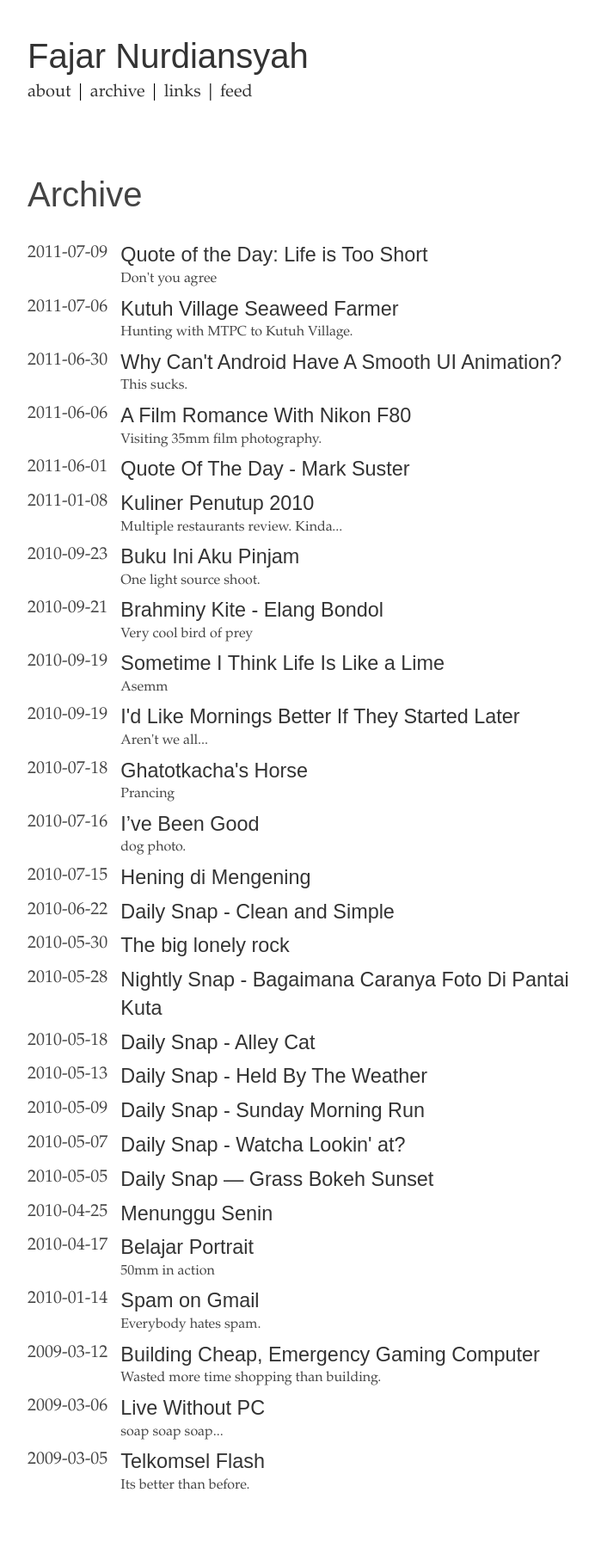
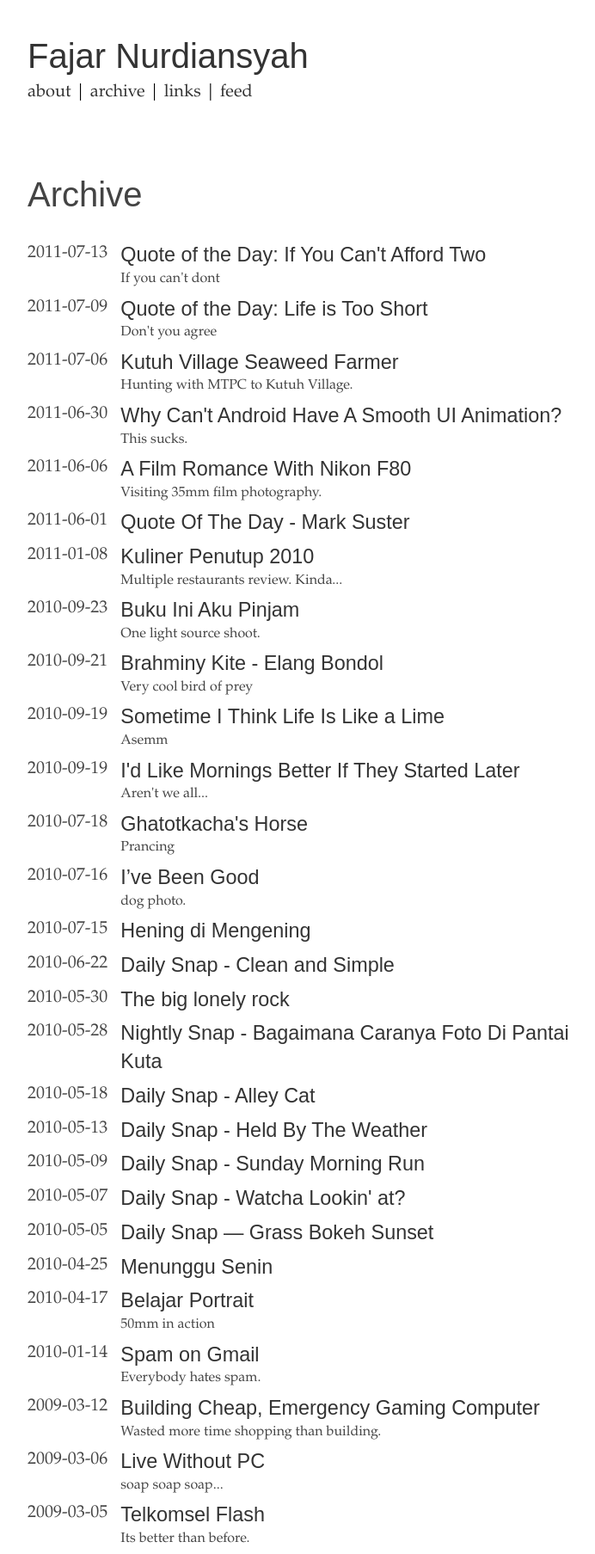
Before and after one commit to fajarnurdiansyah/fajarnurdiansyah.github.com, a Jekyll site: the page built from archive.html, in a window 1280 px wide. Shown: the whole page at 86% size, without its empty margins (282-974 px from the left). Built offline with Jekyll 4.4.1, drawn with Linux system fonts in a browser that asks for light colours; some web fonts are replaced; Markdown is read by kramdown in place of the engine named in the settings; before the commit the page ends 1745 px from its top, so only the background shows below that.

Commit message:
post: if you can't afford two

```diff
--- /dev/null
+++ b/_posts/2011-07-13-if-you-cant-afford-two.md
@@ -0,0 +1,10 @@
+---
+layout: post
+title: "Quote of the Day: If You Can't Afford Two"
+intro: If you can't dont
+---
+
+> # "If you can't afford to buy two of it, then you can't afford it"
+by [neoprene_guillotine][1]
+
+[1]: http://www.reddit.com/r/AskReddit/comments/io7oo/albert_einstein_once_said_if_you_cant_explain_it/c25bz0p
```
Also changed, not shown: _posts/2011-07-09-live-is-too-short-to-remove-usb-safely.md (+1 -1 lines).
